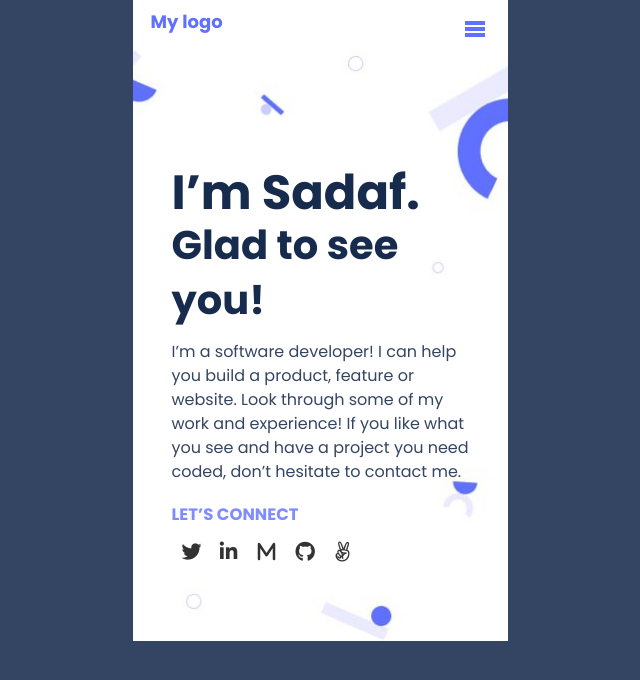
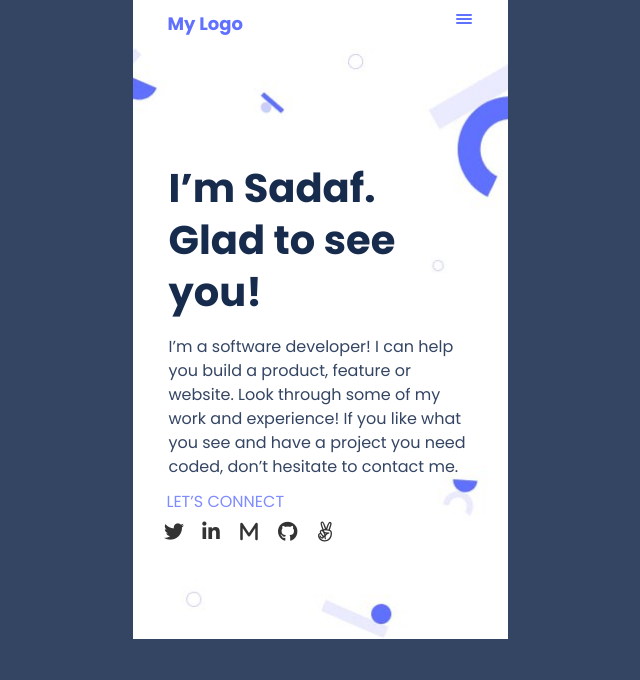
Before and after one commit to sadaf-Daneshgar/Personal_Porfolio, a website: page index.html in a window 1280 px wide. Shown: the whole page, without its empty margins (320-960 px from the left). Drawn offline with Linux system fonts and the light colour scheme.

Commit message:
Necessary requirements added

```diff
--- a/index.html
+++ b/index.html
@@ -1,5 +1,6 @@
 <!DOCTYPE html>
 <html lang="en">
+
 <head>
   <meta charset="UTF-8">
   <meta http-equiv="X-UA-Compatible" content="IE=edge">
@@ -13,36 +14,32 @@
   <link rel="preconnect" href="https://fonts.gstatic.com" crossorigin>
   <link href="https://fonts.googleapis.com/css2?family=Poppins:wght@100;300;400;700&display=swap" rel="stylesheet">
 </head>
+
 <body>
-  <header class="header">
-    <div class="left">
-      <a href="#">
-        <div class="logo">
-            My logo
-        </div>
-    </a>
-    </div>
-    <nav class="right">
-        <div class="menubar">
-            <div class="menubar1"></div>
-            <div class="menubar2"></div>
-            <div class="menubar3"></div>
-        </div>
+  <header>
+    <a href="#" class="header-title">My Logo</a>
+    <nav>
+      <ul class="hamburger">
+        <li class="stroke"></li>
+        <li class="stroke"></li>
+        <li class="stroke"></li>
+      </ul>
     </nav>
   </header>
-<section class="container">
+  <main class="container">
     <div class="name">
-    <h1>I’m Sadaf.</h1>
+      I’m Sadaf.
       <span>Glad to see you!</span>
     </div>
     <div class="bio">
-  <p>I’m a software developer! I can help you build a product, feature or website. Look through some of my work and experience! If you like what you see and have a project you need coded, don’t hesitate to contact me.</p>
+      <p>I’m a software developer! I can help you build a product, feature or website. Look through some of my work and
+        experience! If you like what you see and have a project you need coded, don’t hesitate to contact me.</p>
     </div>
     <div class="lets_contact">
       <div class="contact">
-            <h2>LET’S CONNECT</h2>
+        LET’S CONNECT
       </div>
-            <section class="social">
+      <div class="social">
         <ul class="social-icons-set">
           <li class="social-icon">
             <a href="#"><i class="fa-brands fa-twitter" target="_blank" aria-label="Twitter"></i></a>
@@ -50,8 +47,7 @@
           <li class="social-icon">
             <a href="#"><i class="fa-brands fa-linkedin-in" target="_blank" aria-label="Linkedin"></i></a>
           </li>
-                  <li class="social-icon"><a href="#"><i class="fa-solid fa-m" target="_blank"
-                        aria-label="Medium"></i></a>
+          <li class="social-icon"><a href="#"><i class="fa-solid fa-m" target="_blank" aria-label="Medium"></i></a>
           </li>
           <li class="social-icon">
             <a href="#"><i class="fa-brands fa-github" target="_blank" aria-label="GitHub"></i></a>
@@ -60,9 +56,8 @@
             <a href="#"><i class="fa-brands fa-angellist" target="_blank" aria-label="Angellist"></i></a>
           </li>
         </ul>
-              </section>
-            </section>
-          </section>
       </div>
+    </main>
 </body>
+
 </html>
--- a/style.css
+++ b/style.css
@@ -12,17 +12,23 @@ body {
   background-color: #344563;
 }
 
-.header {
-  height: 50px;
-  display: flex;
-  background-image: url("Media/header-background-mobile.png.jpg");
-  background-size: cover;
+.header-title {
+  font-weight: 700;
+  font-size: 18px;
+  line-height: 20px;
+  color: #6070ff;
+  cursor: pointer;
+  padding-left: 35px;
+  float: left;
+  text-decoration: none;
+  margin-top: 14px;
 }
 
-.header .left {
-  width: 50%;
-  height: 100%;
-  padding-left: 10px;
+header {
+  display: flex;
+  background-color: white;
+  height: 6vh;
+  justify-content: space-between;
 }
 
 .social-icon a {
@@ -34,48 +40,22 @@ body {
   color: #333;
 }
 
-.header .left a {
-  text-decoration: none;
+.hamburger {
+  display: flex;
+  flex-direction: column;
+  gap: 2px;
+  padding-right: 36px;
+  float: right;
+  cursor: pointer;
+  margin-top: 14px;
 }
 
-.header .left .logo {
-  font-size: 18px;
-  font-weight: 700;
-  padding: 8px;
-  color: #6070ff;
-}
-
-.header .right {
-  width: 50%;
-  height: 100%;
-  flex-direction: row;
-  align-content: end;
-  padding-right: 10px;
-}
-
-.header .right .menubar {
-  display: flex;
-  flex-direction: column;
-  align-items: end;
-  padding: 12px;
-}
-
-.header .right .menubar .menubar1 {
-  border: 2px solid #6070ff;
-  width: 20px;
-  margin: 1px;
-}
-
-.header .right .menubar .menubar2 {
-  border: 2px solid #6070ff;
-  width: 20px;
-  margin: 1px;
-}
-
-.header .right .menubar .menubar3 {
-  border: 2px solid #6070ff;
-  width: 20px;
-  margin: 1px;
+.stroke {
+  width: 16px;
+  height: 2px;
+  background-color: #6070ff;
+  border-radius: 8px;
+  list-style-type: none;
 }
 
 .container {
@@ -83,19 +63,20 @@ body {
   height: 591px;
   background-image: url("Media/header-shapes\ mobile.png.jpg");
   background-size: cover;
-  padding: 27px;
+  padding: 24px;
 }
 
 .container .name {
   width: 327px;
   height: 150px;
   font-weight: 700;
-  font-size: 32px;
+  font-size: 40px;
   padding: 90px 12px 170px;
   line-height: 52px;
   color: #172b4d;
   flex: none;
   order: 0;
+  font-style: normal;
   flex-grow: 0;
 }
 
@@ -120,34 +101,35 @@ body {
 }
 
 .container .lets_contact {
-  width: 147px;
+  width: 117px;
   height: 24px;
-  margin-top: 20px;
-  padding-left: 12px;
+  margin-top: 12px;
+  display: flex;
+  flex-direction: row;
+  margin-left: 24px;
+  gap: 8px;
 }
 
 .container .lets_contact .contact {
   font-style: normal;
   font-weight: 500;
-  font-size: 11px;
+  font-size: 16px;
   line-height: 24px;
   color: #7f8cff;
   flex: none;
   order: 0;
   flex-grow: 0;
-}
-
-.social {
-  padding-top: 5%;
-  margin: 0 auto;
-  display: flex;
-  padding-bottom: 6%;
+  margin-left: -14px;
 }
 
 .social-icons-set {
   display: flex;
-  justify-content: center;
   align-items: center;
+  padding-top: 40px;
+  width: 170.17px;
+  height: 20px;
+  order: 3;
+  margin-left: -138px;
 }
 
 .social-icon {
```
Also changed, not shown: Media/Snapshoot Portfolio.svg (added). Lines whose indentation alone changed are shown as unchanged.
